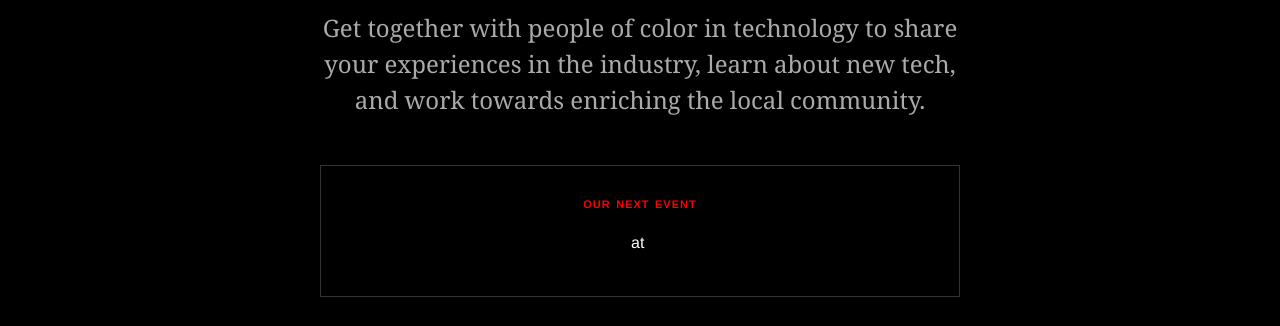
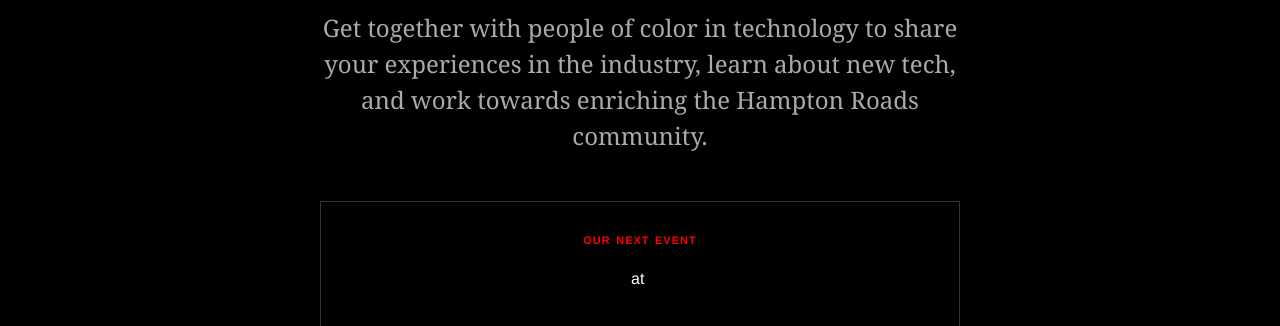
Before and after one commit to 757colorcoded/website, a website: page src/index.html in a window 1280 px wide. Shown: the part 173-499 px from the top of the page. Drawn offline with nearby package versions, Linux system fonts and the light colour scheme; no server answers.

Commit message:
Which local community? HAMPTON ROADS.

```diff
--- a/src/index.html
+++ b/src/index.html
@@ -16,7 +16,7 @@
 <body>
     <div id="content">
         <h1 class="display">757ColorCoded</h1>
-        <p class="lead">Get together with people of color in technology to share your experiences in the industry, learn about new tech, and work towards enriching the local community.</p>
+        <p class="lead">Get together with people of color in technology to share your experiences in the industry, learn about new tech, and work towards enriching the Hampton Roads community.</p>
         <section id="meetup-event">
             <p class="meetup-event-intro">Our Next Event</p>
             <h1></h1>
```
